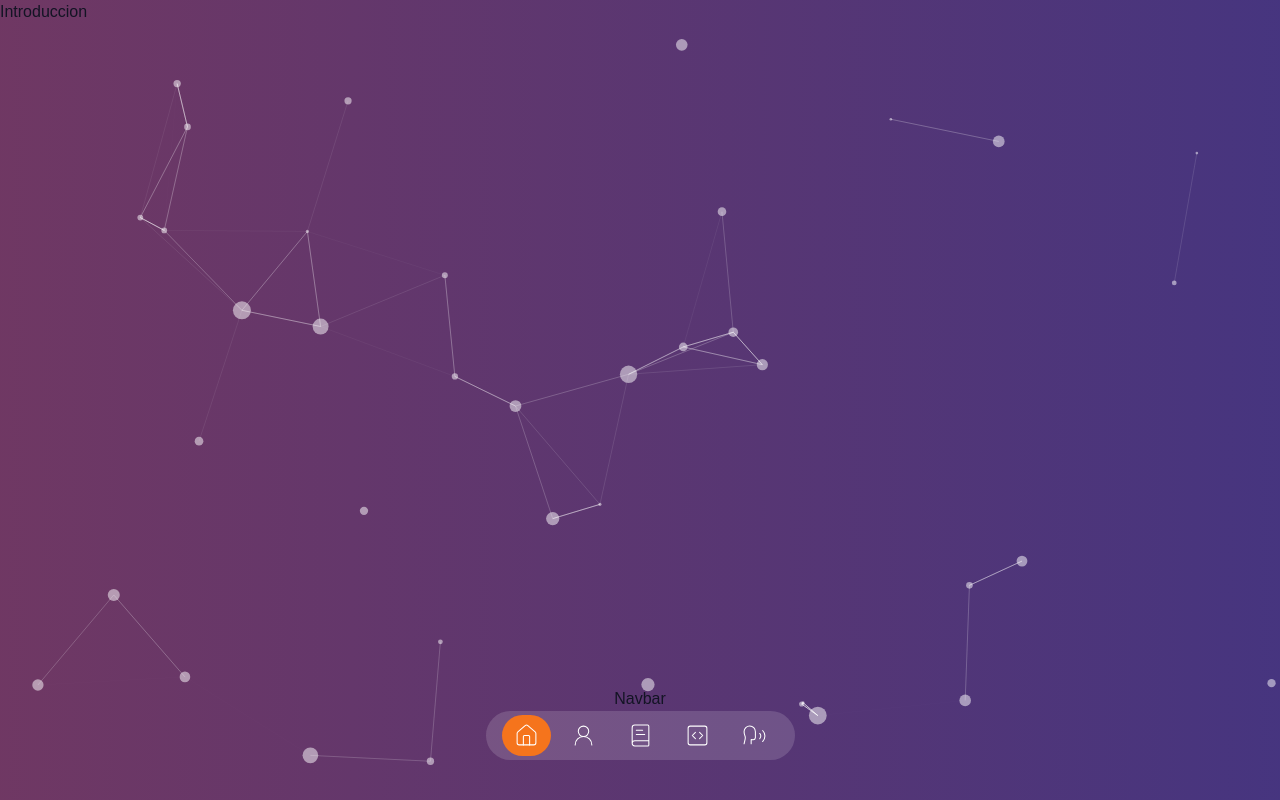
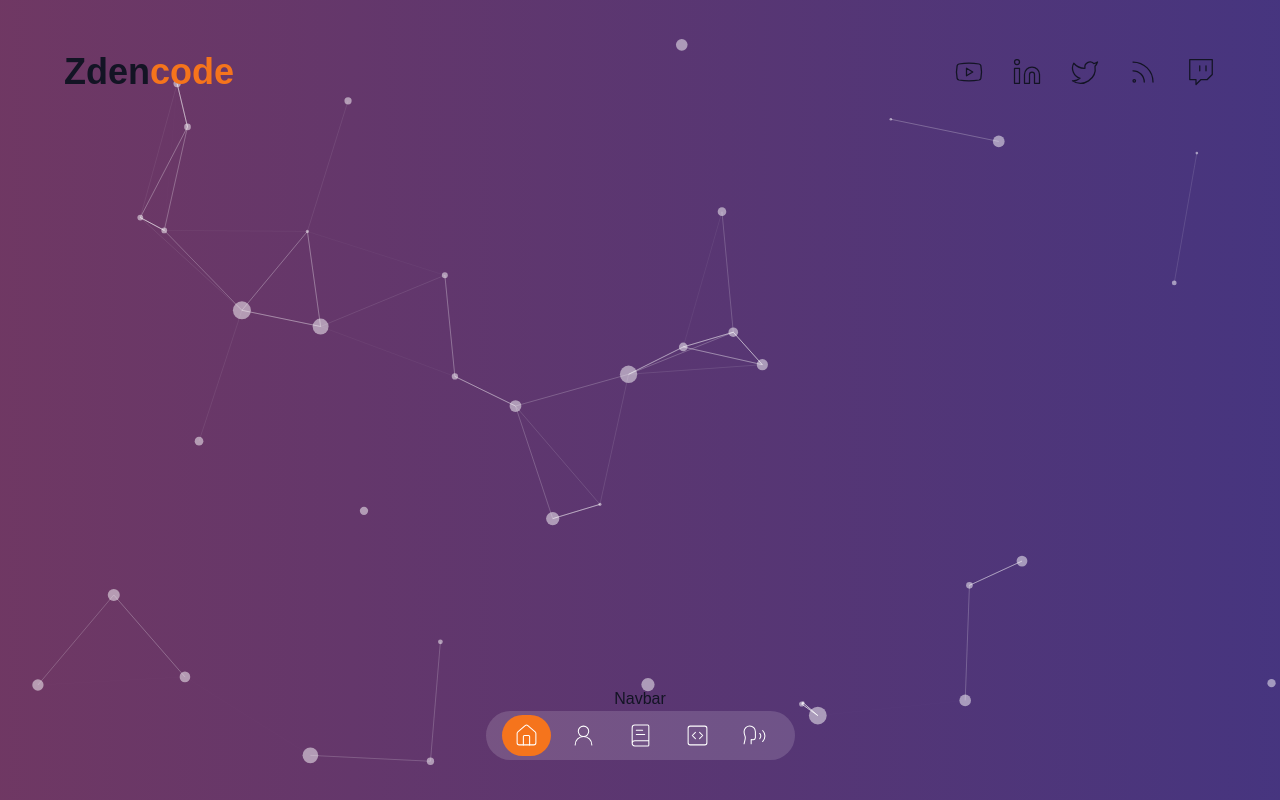
Before and after one commit to zdenc0de/portafolio, a Next.js app: page / in a window 1280 px wide. Built offline with nearby package versions, Linux system fonts and the light colour scheme.

Commit message:
Icons added

```diff
--- a/app/layout.tsx
+++ b/app/layout.tsx
@@ -1,6 +1,9 @@
 import type { Metadata } from "next";
 import {Urbanist } from "next/font/google";
+
 import { Navbar } from "@/components/navbar";
+import { Header } from "@/components/header";
+
 import "./globals.css";
 
 const urbanist = Urbanist({
@@ -25,6 +28,7 @@
         className={`${urbanist.variable} antialiased`}
       >
         <Navbar />
+        <Header />
         {children}
       </body>
     </html>
--- a/app/page.tsx
+++ b/app/page.tsx
@@ -7,7 +7,6 @@
       <TransitionPage />
       <div className="flex min-h-[100vh] h-full bg-no-repeat bg-gradient-cover">
         <CoverParticles />
-        <p>Introduccion</p>
       </div>
     </main>
   )
--- /dev/null
+++ b/components/header.tsx
@@ -0,0 +1,40 @@
+import Link from "next/link";
+
+import { MotionTransition } from "./transition-component";
+
+import { socialNetworks } from "@/data";
+
+export const Header = () => {
+  return (
+    <MotionTransition
+      position="bottom"
+      className="absolute z-40 inline-block w-full top-5 md:top-10"
+    >
+      <header>
+        <div className="container justify-between max-w-6xl mx-auto md:flex">
+          <Link
+          href="/">
+            <h1 className="my-3 text-4xl font-bold text-center md:text-left">
+              Zden
+              <span className="text-secondary">
+                code
+              </span>
+            </h1>
+          </Link>
+          <div className="flex items-center justify-center gap-7">
+            {socialNetworks.map((item) => (
+                <Link
+                key={item.id}
+                href={item.src}
+                target="_blank"
+                className="transition-all duration-300 hover:text-secondary">
+                    {item.logo}
+                </Link>
+            ))}
+
+          </div>
+        </div>
+      </header>
+    </MotionTransition>
+  );
+};
```
